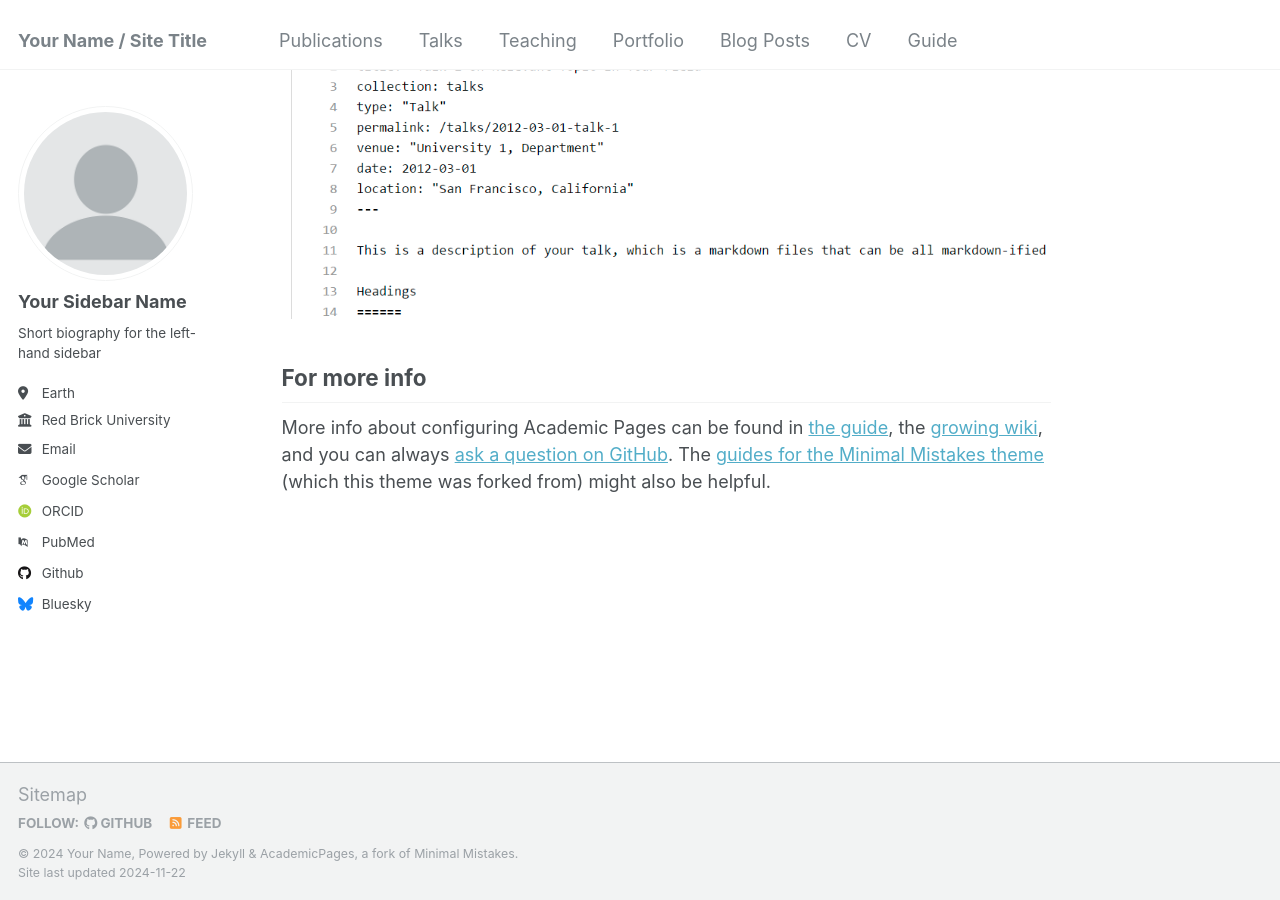
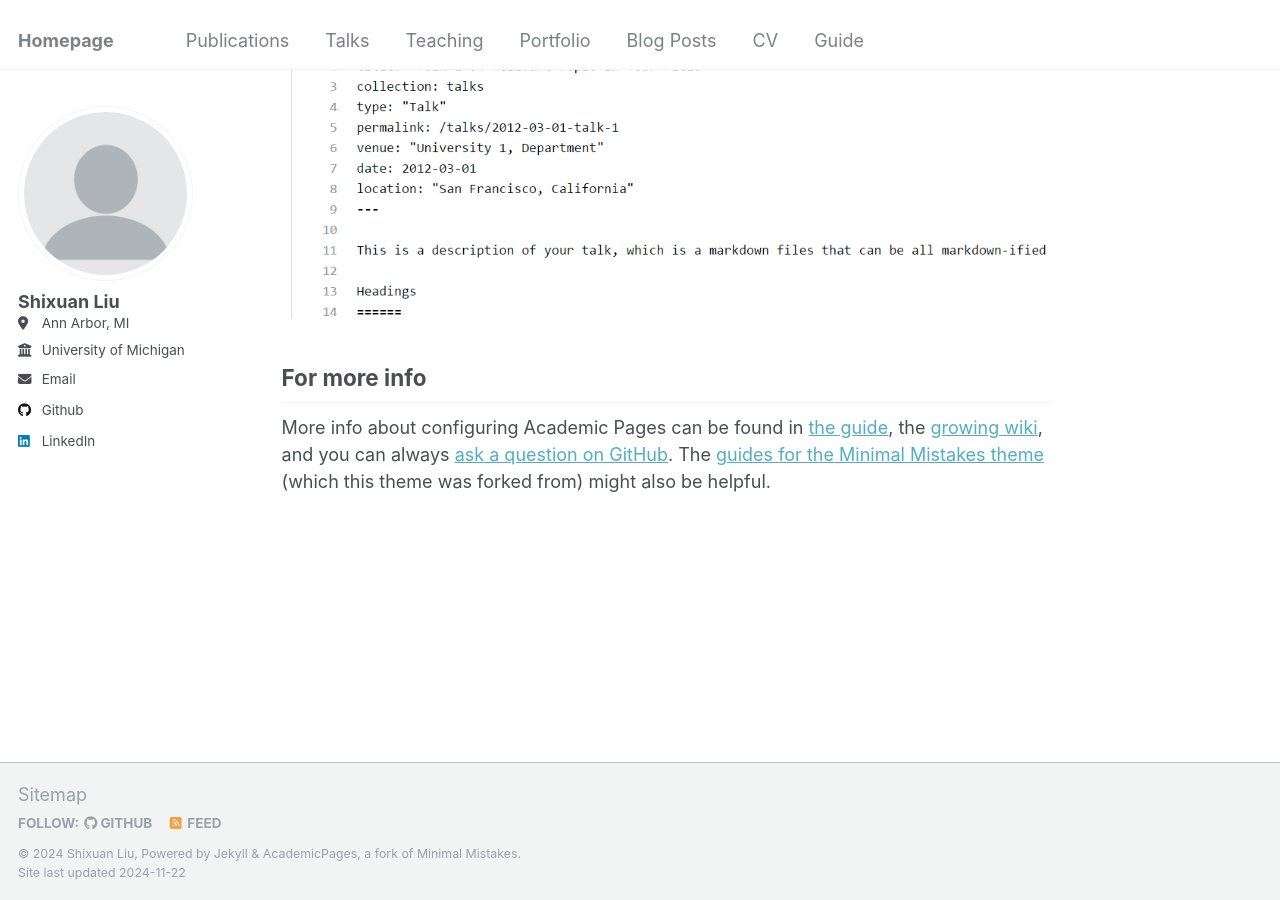
Before and after one commit to sx-liu/sx-liu.github.io, a Jekyll site: the page built from _pages/about.md, in a window 1280 px wide and 900 px high, scrolled down 2643 px. Built offline with Jekyll 4.4.1, drawn with Linux system fonts in a browser that asks for light colours; some web fonts are replaced.

Commit message:
Update _config.yml

```diff
--- a/_config.yml
+++ b/_config.yml
@@ -8,13 +8,13 @@
 
 # Basic Site Settings
 locale                   : "en-US"
-title                    : "Your Name / Site Title"
+title                    : "Homepage"
 title_separator          : "-"
-name                     : &name "Your Name"
-description              : &description "personal description"
-url                      : https://academicpages.github.io # the base hostname & protocol for your site e.g. "https://[your GitHub username].github.io"
+name                     : &name "Shixuan Liu"
+description              : &description "Undergraduate @Umich @SJTU"
+url                      : https://sx-liu.github.io # the base hostname & protocol for your site e.g. "https://[your GitHub username].github.io"
 baseurl                  : "" # the subpath of your site, e.g. "/blog"
-repository               : "academicpages/academicpages.github.io"
+repository               : "sx-liu/sx-liu.github.io"
 
 # Site Author - The following control what appear as part of the author content on the side bar.
 #               If a field is blank the icon and link will not appear, otherwise it will be shown.
@@ -22,21 +22,21 @@ repository               : "academicpages/academicpages.github.io"
 author:
   # Biographic information
   avatar           : "profile.png"
-  name             : "Your Sidebar Name"
+  name             : "Shixuan Liu"
   pronouns         : # example: "she/her"
-  bio              : "Short biography for the left-hand sidebar"
-  location         : "Earth"
-  employer         : "Red Brick University"
+  bio              : # "Short biography for the left-hand sidebar"
+  location         : "Ann Arbor, MI"
+  employer         : "University of Michigan"
   uri              : # URL
-  email            : "none@example.org"
+  email            : "shixuanl@umich.edu"
 
   # Academic websites
   arxiv            : # URL - Update with the correct link to your profile
-  googlescholar    : "https://scholar.google.com/citations?user=PS_CX0AAAAAJ"
+  googlescholar    : # "https://scholar.google.com/citations?user=PS_CX0AAAAAJ"
   impactstory      : # URL
-  orcid            : "http://orcid.org/yourorcidurl"
+  orcid            : # "http://orcid.org/yourorcidurl"
   semantic         : # URL
-  pubmed           : "https://www.ncbi.nlm.nih.gov/pubmed/?term=john+snow"
+  pubmed           : # "https://www.ncbi.nlm.nih.gov/pubmed/?term=john+snow"
   researchgate     : # URL
   scopus           : # URL
 
@@ -44,12 +44,12 @@ author:
   bitbucket        : # Username - Update with your username on the site
   codepen          : # Username
   dribbble         : # Username
-  github           : "academicpages"
+  github           : "sx-liu"
   kaggle           : # Username
   stackoverflow    : # User number or user number and name (i.e., use "1" or "1/jeff-atwood")
 
   # Social media
-  bluesky          : "bsky.app" # Replace this with you Bluesky username
+  bluesky          : # "bsky.app" # Replace this with you Bluesky username
   facebook         : # Username
   flickr           : # Username
   foursquare       : # Username
@@ -58,7 +58,7 @@ author:
   keybase          : # Username
   instagram        : # Username
   lastfm           : # Username
-  linkedin         : # Username
+  linkedin         : "Shixuan Liu" # Username
   mastodon         : # URL
   medium           : # URL
   pinterest        : # Username
```
